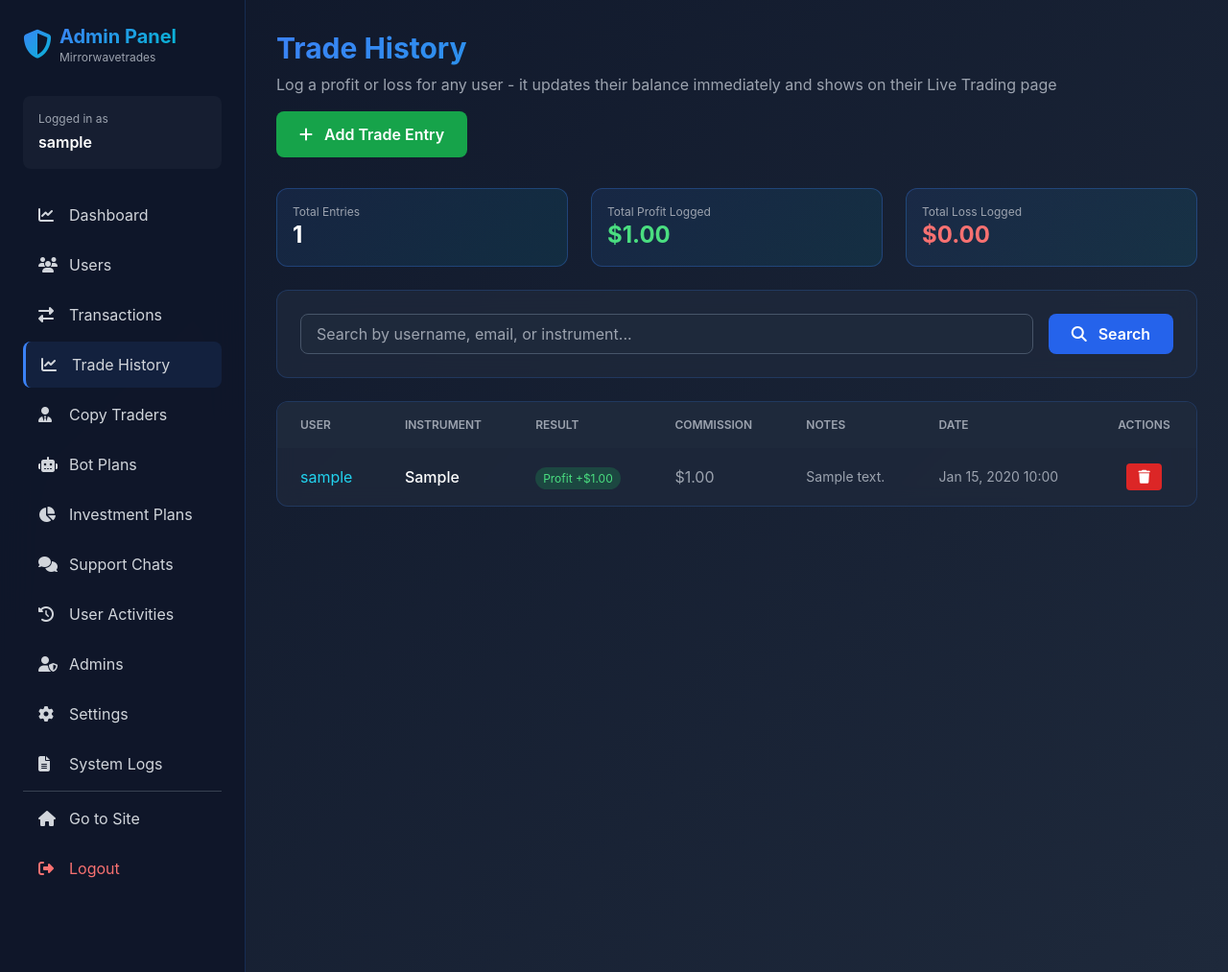
After one commit to thecodeguy-eng/ifeanyi-, a Django app: page /custom-admin/trade-history/ in a window 1280 px wide. The commit adds this page. Shown: the whole page at 96% size. Run offline with Django 5.2, Linux system fonts and the light colour scheme; a user stored in the database is signed in; tables that the repository leaves empty hold one stand-in row (values such as "Sample post"); some libraries are stand-ins or nearby versions.

Commit message:
Add a dedicated Trade History page in the admin sidebar
Previously Trade History only lived inside each user's own detail
page (easy to miss). Added a top-level "Trade History" nav item
listing every entry across all users in one place, with stats (total
entries, total profit logged, total loss logged), search by
username/email/instrument, and an "Add Trade Entry" modal that looks
up the user by username or email - so admin can log a trade without
first navigating to that specific user's page.

Verified: added a $120 profit (-$8 commission) for a test user via
the username lookup, balance updated correctly (500 -> 612), entry
appeared in the list immediately with a working link to the user.

Co-Authored-By: Claude Sonnet 5 <noreply@anthropic.com>

```diff
--- a/platform_app/urls.py
+++ b/platform_app/urls.py
@@ -96,6 +96,10 @@ urlpatterns = [
     path('custom-admin/transactions/<int:transaction_id>/action/', admin_views.admin_transaction_action, name='admin_transaction_action'),
     path('custom-admin/transactions/<int:transaction_id>/delete/', admin_views.admin_transaction_delete, name='admin_transaction_delete'),
 
+    path('custom-admin/trade-history/', admin_views.admin_trade_history_list, name='admin_trade_history_list'),
+    path('custom-admin/trade-history/create/', admin_views.admin_trade_history_create, name='admin_trade_history_create'),
+    path('custom-admin/trade-history/<int:entry_id>/delete/', admin_views.admin_trade_history_delete, name='admin_trade_history_delete'),
+
     # Copy Traders Management
     path('custom-admin/traders/', admin_views.admin_traders_list, name='admin_traders_list'),
     path('custom-admin/traders/create/', admin_views.admin_trader_create, name='admin_trader_create'),
--- a/templates/custom_admin/admin_base.html
+++ b/templates/custom_admin/admin_base.html
@@ -171,6 +171,11 @@
                         <span>Transactions</span>
                     </a>
 
+                    <a href="{% url 'admin_trade_history_list' %}" class="nav-link flex items-center space-x-3 px-4 py-3 rounded-lg text-gray-300 {% if 'trade-history' in request.path %}active{% endif %}">
+                        <i class="fas fa-chart-line w-5"></i>
+                        <span>Trade History</span>
+                    </a>
+
                     <a href="{% url 'admin_traders_list' %}" class="nav-link flex items-center space-x-3 px-4 py-3 rounded-lg text-gray-300 {% if 'traders' in request.path %}active{% endif %}">
                         <i class="fas fa-user-tie w-5"></i>
                         <span>Copy Traders</span>
--- /dev/null
+++ b/templates/custom_admin/trade_history_list.html
@@ -0,0 +1,163 @@
+{% extends 'custom_admin/admin_base.html' %}
+
+{% block title %}Trade History - Admin{% endblock %}
+
+{% block admin_content %}
+<div class="mb-8 flex items-center justify-between flex-wrap gap-4">
+    <div>
+        <h2 class="text-3xl font-bold gradient-text mb-2">Trade History</h2>
+        <p class="text-gray-400">Log a profit or loss for any user - it updates their balance immediately and shows on their Live Trading page</p>
+    </div>
+    <button type="button" onclick="document.getElementById('createTradeModal').classList.remove('hidden')"
+            class="bg-green-600 hover:bg-green-700 px-6 py-3 rounded-lg text-white font-semibold">
+        <i class="fas fa-plus mr-2"></i> Add Trade Entry
+    </button>
+</div>
+
+<!-- Stats -->
+<div class="grid grid-cols-1 md:grid-cols-3 gap-6 mb-6">
+    <div class="stat-card p-4 rounded-xl">
+        <div class="flex items-center space-x-3">
+            <div class="bg-blue-500/20 p-3 rounded-lg">
+                <i class="fas fa-chart-line text-2xl text-blue-400"></i>
+            </div>
+            <div>
+                <p class="text-gray-400 text-xs">Total Entries</p>
+                <p class="text-2xl font-bold text-white">{{ entries_count }}</p>
+            </div>
+        </div>
+    </div>
+    <div class="stat-card p-4 rounded-xl">
+        <div class="flex items-center space-x-3">
+            <div class="bg-green-500/20 p-3 rounded-lg">
+                <i class="fas fa-arrow-trend-up text-2xl text-green-400"></i>
+            </div>
+            <div>
+                <p class="text-gray-400 text-xs">Total Profit Logged</p>
+                <p class="text-2xl font-bold text-green-400">${{ total_profit|floatformat:2 }}</p>
+            </div>
+        </div>
+    </div>
+    <div class="stat-card p-4 rounded-xl">
+        <div class="flex items-center space-x-3">
+            <div class="bg-red-500/20 p-3 rounded-lg">
+                <i class="fas fa-arrow-trend-down text-2xl text-red-400"></i>
+            </div>
+            <div>
+                <p class="text-gray-400 text-xs">Total Loss Logged</p>
+                <p class="text-2xl font-bold text-red-400">${{ total_loss|floatformat:2|cut:"-" }}</p>
+            </div>
+        </div>
+    </div>
+</div>
+
+<!-- Add Trade Entry Modal -->
+<div id="createTradeModal" class="hidden fixed inset-0 bg-black/60 z-50 flex items-center justify-center p-4">
+    <div class="admin-card p-6 rounded-xl max-w-md w-full">
+        <div class="flex items-center justify-between mb-4">
+            <h3 class="text-xl font-bold text-white">Add Trade Entry</h3>
+            <button type="button" onclick="document.getElementById('createTradeModal').classList.add('hidden')" class="text-gray-400 hover:text-white text-xl">&times;</button>
+        </div>
+        <form method="POST" action="{% url 'admin_trade_history_create' %}" class="space-y-4">
+            {% csrf_token %}
+            <div>
+                <label class="block text-gray-400 mb-1.5 text-sm">Username or Email</label>
+                <input type="text" name="username" required class="w-full bg-slate-800 border border-slate-600 rounded-lg px-4 py-2 text-white">
+            </div>
+            <div>
+                <label class="block text-gray-400 mb-1.5 text-sm">What was traded</label>
+                <input type="text" name="instrument" placeholder="e.g. BTC/USD" required class="w-full bg-slate-800 border border-slate-600 rounded-lg px-4 py-2 text-white">
+            </div>
+            <div class="grid grid-cols-2 gap-4">
+                <div>
+                    <label class="block text-green-400 mb-1.5 text-sm">Profit ($)</label>
+                    <input type="number" name="profit_amount" step="0.01" min="0" placeholder="0.00" class="w-full bg-slate-800 border border-slate-600 rounded-lg px-4 py-2 text-white">
+                </div>
+                <div>
+                    <label class="block text-red-400 mb-1.5 text-sm">Loss ($)</label>
+                    <input type="number" name="loss_amount" step="0.01" min="0" placeholder="0.00" class="w-full bg-slate-800 border border-slate-600 rounded-lg px-4 py-2 text-white">
+                </div>
+            </div>
+            <div>
+                <label class="block text-gray-400 mb-1.5 text-sm">Commission ($)</label>
+                <input type="number" name="commission" step="0.01" value="0" class="w-full bg-slate-800 border border-slate-600 rounded-lg px-4 py-2 text-white">
+            </div>
+            <div>
+                <label class="block text-gray-400 mb-1.5 text-sm">Notes <span class="text-gray-500">optional</span></label>
+                <input type="text" name="notes" class="w-full bg-slate-800 border border-slate-600 rounded-lg px-4 py-2 text-white">
+            </div>
+            <p class="text-gray-500 text-xs">Fill in only Profit <em>or</em> Loss, not both.</p>
+            <button type="submit" class="w-full bg-green-600 hover:bg-green-700 px-6 py-2.5 rounded-lg text-white font-semibold">
+                <i class="fas fa-save mr-2"></i> Add Entry
+            </button>
+        </form>
+    </div>
+</div>
+
+<!-- Search -->
+<div class="admin-card p-6 rounded-xl mb-6">
+    <form method="GET" class="flex flex-wrap gap-4">
+        <input type="text" name="q" value="{{ q }}" placeholder="Search by username, email, or instrument..."
+               class="flex-1 min-w-[240px] bg-slate-800 border border-slate-600 rounded-lg px-4 py-2 text-white">
+        <button type="submit" class="bg-blue-600 hover:bg-blue-700 px-6 py-2 rounded-lg text-white font-semibold">
+            <i class="fas fa-search mr-2"></i> Search
+        </button>
+        {% if q %}
+        <a href="{% url 'admin_trade_history_list' %}" class="bg-gray-600 hover:bg-gray-700 px-6 py-2 rounded-lg text-white font-semibold">Clear</a>
+        {% endif %}
+    </form>
+</div>
+
+<div class="admin-card rounded-xl overflow-hidden">
+    <div class="overflow-x-auto">
+        <table class="w-full">
+            <thead class="bg-slate-800">
+                <tr>
+                    <th class="px-6 py-4 text-left text-xs font-semibold text-gray-400 uppercase">User</th>
+                    <th class="px-6 py-4 text-left text-xs font-semibold text-gray-400 uppercase">Instrument</th>
+                    <th class="px-6 py-4 text-left text-xs font-semibold text-gray-400 uppercase">Result</th>
+                    <th class="px-6 py-4 text-left text-xs font-semibold text-gray-400 uppercase">Commission</th>
+                    <th class="px-6 py-4 text-left text-xs font-semibold text-gray-400 uppercase">Notes</th>
+                    <th class="px-6 py-4 text-left text-xs font-semibold text-gray-400 uppercase">Date</th>
+                    <th class="px-6 py-4 text-center text-xs font-semibold text-gray-400 uppercase">Actions</th>
+                </tr>
+            </thead>
+            <tbody class="divide-y divide-slate-700">
+                {% for entry in entries %}
+                <tr class="hover:bg-slate-800/50">
+                    <td class="px-6 py-4">
+                        <a href="{% url 'admin_user_detail' entry.user.id %}" class="text-cyan-400 hover:underline">
+                            {{ entry.user.username }}
+                        </a>
+                    </td>
+                    <td class="px-6 py-4 text-white font-medium">{{ entry.instrument }}</td>
+                    <td class="px-6 py-4">
+                        <span class="px-2 py-1 text-xs rounded-full {% if entry.is_profit %}bg-green-500/20 text-green-400{% else %}bg-red-500/20 text-red-400{% endif %}">
+                            {% if entry.is_profit %}Profit +{% else %}Loss -{% endif %}${{ entry.profit_loss|floatformat:2|cut:"-" }}
+                        </span>
+                    </td>
+                    <td class="px-6 py-4 text-gray-400">${{ entry.commission|floatformat:2 }}</td>
+                    <td class="px-6 py-4 text-gray-400 text-sm">{{ entry.notes|default:"—" }}</td>
+                    <td class="px-6 py-4 text-gray-400 text-sm">{{ entry.created_at|date:"M d, Y H:i" }}</td>
+                    <td class="px-6 py-4">
+                        <div class="flex justify-center">
+                            <form method="POST" action="{% url 'admin_trade_history_delete' entry.id %}"
+                                  onsubmit="return confirm('Remove this entry? It will reverse the balance change too.')">
+                                {% csrf_token %}
+                                <button type="submit" class="bg-red-600 hover:bg-red-700 px-3 py-1 rounded text-white text-sm">
+                                    <i class="fas fa-trash"></i>
+                                </button>
+                            </form>
+                        </div>
+                    </td>
+                </tr>
+                {% empty %}
+                <tr>
+                    <td colspan="7" class="px-6 py-8 text-center text-gray-400">No trade history entries yet</td>
+                </tr>
+                {% endfor %}
+            </tbody>
+        </table>
+    </div>
+</div>
+{% endblock %}
```
Also changed, not shown: platform_app/admin_views.py (+97 -0 lines).
